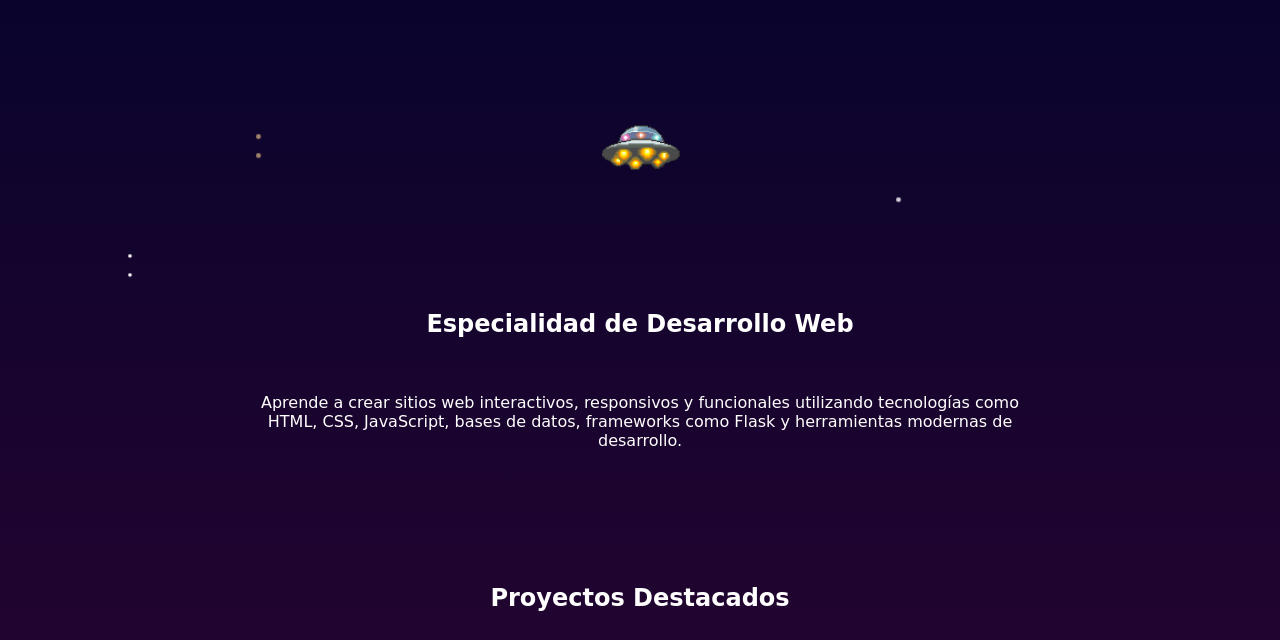
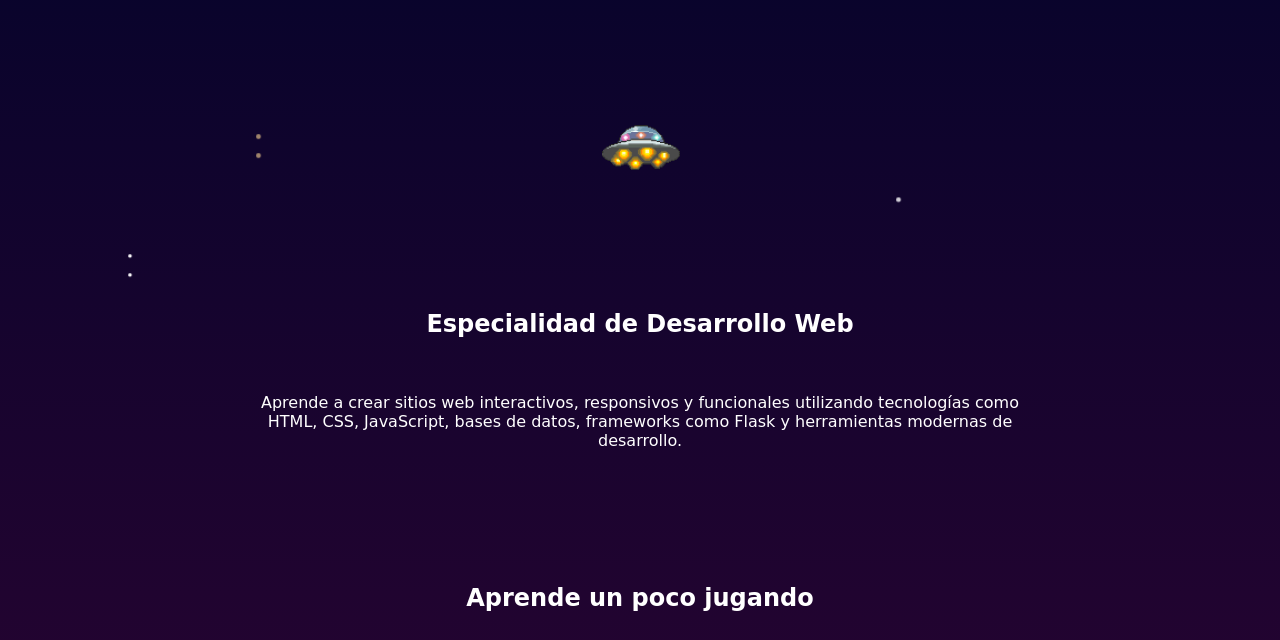
Before and after one commit to keniarc/Dpromo, a plain HTML site: page index.html in a window 1280 px wide. Shown: the part 146-786 px from the top of the page. Drawn offline with Linux system fonts and the light colour scheme.

Commit message:
Update index.html

```diff
--- a/index.html
+++ b/index.html
@@ -52,7 +52,7 @@
     <p>Aprende a crear sitios web interactivos, responsivos y funcionales utilizando tecnologías como HTML, CSS, JavaScript, bases de datos, frameworks como Flask y herramientas modernas de desarrollo.</p>
   </section>
   <section class="proyectos">
-  <h2>Proyectos Destacados</h2>
+  <h2>Aprende un poco jugando</h2>
   <div class="botones">
     <a href="javascript.html" class="boton-enlace">JavaScript</a>
     <a href="HTML/juego.html" class="boton-enlace">HTML</a>
@@ -72,4 +72,5 @@
 
   <script src="Scripts/script.js"></script>
 </body>
+
 </html>
```
